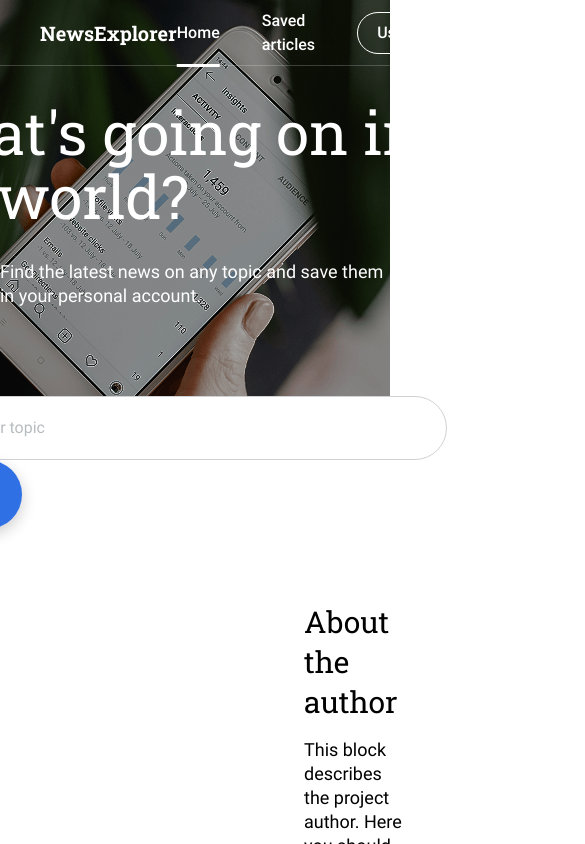
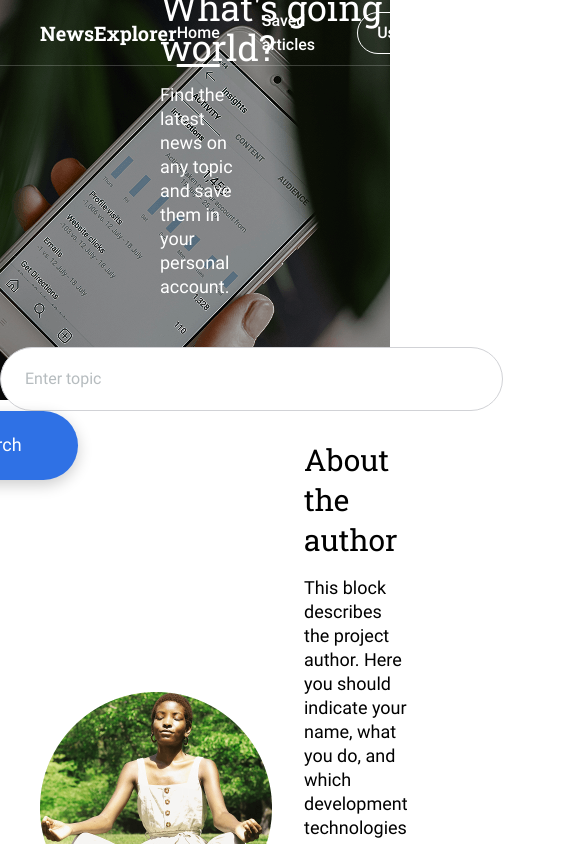
Before and after one commit to jlcambraia/news-explorer-frontend, a React (Vite) app: page / in a window 390 px wide. Shown: the top 844 px of the page, 585 px wide, since content can reach past the window. Built offline with nearby package versions, Linux system fonts and the light colour scheme.

Commit message:
feat: faz a estilização de responsividade

```diff
--- a/src/components/Main/components/Search/Search.css
+++ b/src/components/Main/components/Search/Search.css
@@ -20,3 +20,43 @@
   margin: 0 0 88px;
   color: #fff;
 }
+
+@media screen and (max-width: 768px) {
+  .search {
+    height: 334px;
+    align-items: flex-start;
+  }
+
+  .search__title {
+    font-size: 36px;
+    line-height: 40px;
+    margin: 0 0 16px;
+    padding-left: 160px;
+  }
+
+  .search__subtitle {
+    margin: 0 0 48px;
+    padding: 0 150px 0 160px;
+  }
+}
+
+@media screen and (max-width: 320px) {
+  .search {
+    padding: 30px 16px;
+    display: flex;
+    flex-direction: column;
+    justify-content: space-between;
+    height: 100%;
+  }
+
+  .search__title {
+    padding-left: 0;
+    width: 285px;
+  }
+
+  .search__subtitle {
+    width: 285px;
+    margin: 0 0 122px;
+    padding: 0;
+  }
+}
```
